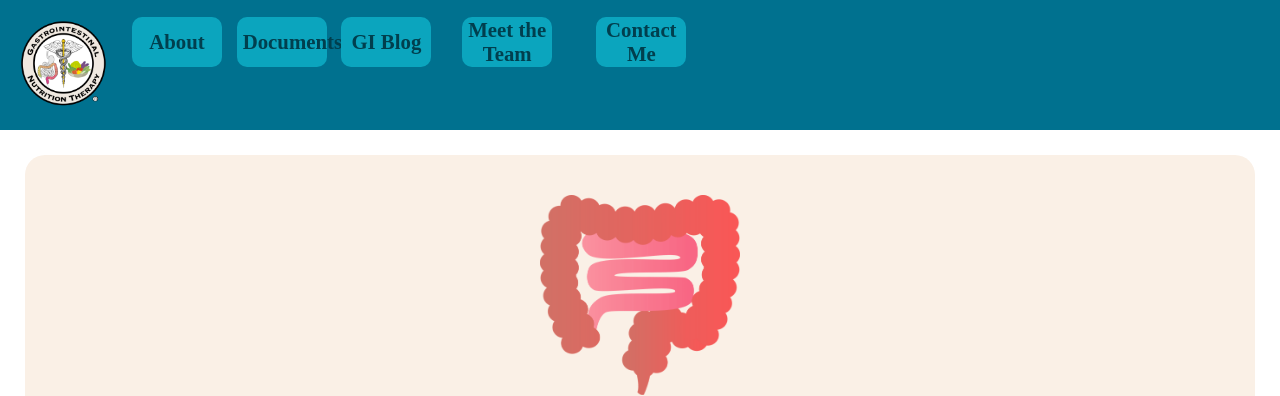
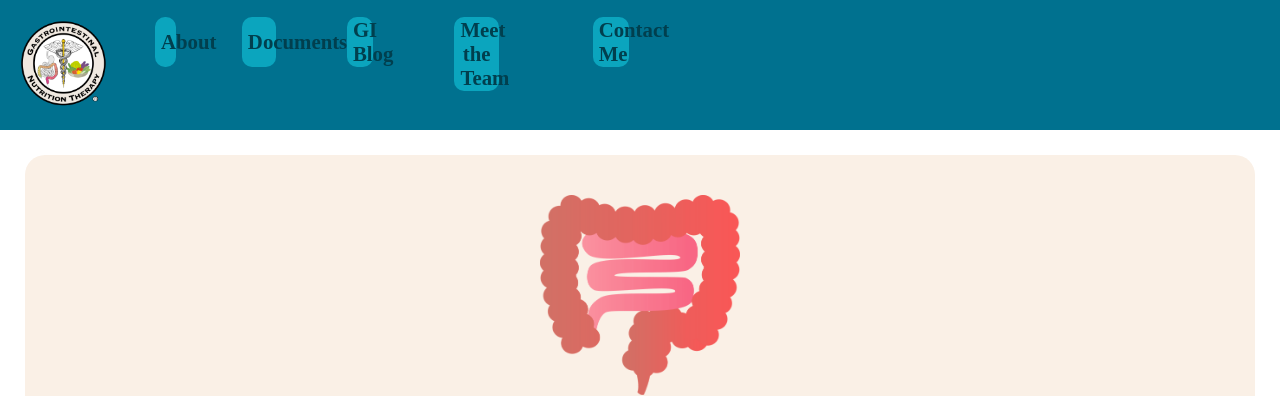
Before and after one commit to derekscholes/GINutritionTherapy.com, a plain HTML site: page index.html in a window 1280 px wide. Shown: the top 396 px of the page. Drawn offline with Linux system fonts and the light colour scheme.

Commit message:
fix width again

```diff
--- a/CSS/style.css
+++ b/CSS/style.css
@@ -24,7 +24,6 @@
 
     button {
       background-color: #0BA5BE;
-      min-width: 90px;
       min-height: 50px;
       font-size: calc(8px + 1vw);
       font-family: sanserif;
```
